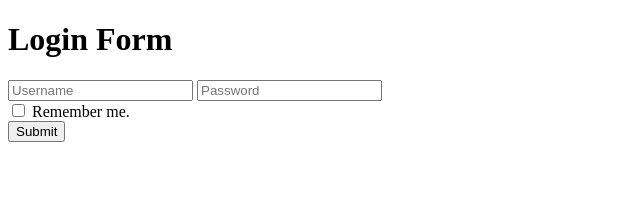
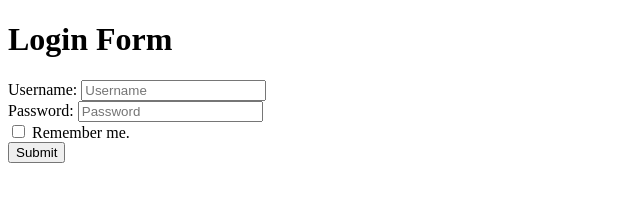
Before and after one commit to acciojob/remember-me-login-form-Ishikaverma2317, a website: page main.html in a window 1280 px wide. Shown: the whole page, without its empty margins (0-640 px from the left). Drawn offline with Linux system fonts and the light colour scheme.

Commit message:
created a submission

```diff
--- a/main.html
+++ b/main.html
@@ -8,14 +8,21 @@
     <h1>Login Form</h1>
 
     <form>
+      <label for="username">Username:</label>
       <input type="text" id="username" placeholder="Username" />
-      <input type="password" id="password" placeholder="Password" />
+
       <br />
 
-      <label>
+      <label for="password">Password:</label>
+      <input type="password" id="password" placeholder="Password" />
+
+      <br />
+
+      <label for="checkbox">
         <input type="checkbox" id="checkbox" />
         Remember me.
       </label>
+
       <br />
 
       <input type="submit" id="submit" value="Submit" />
```
